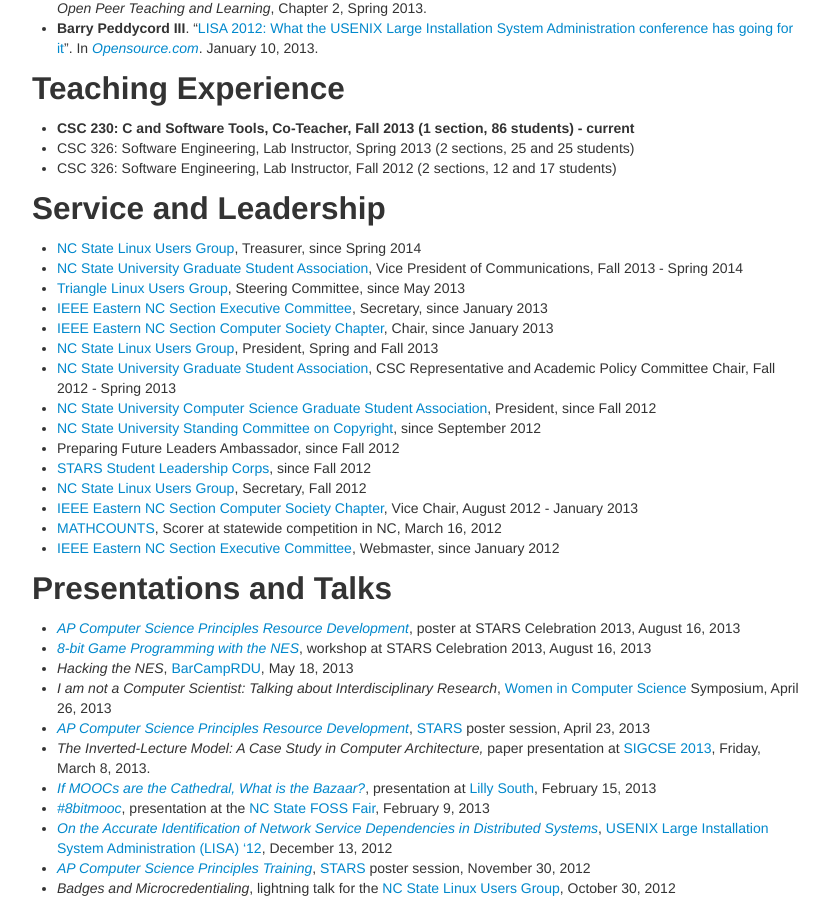
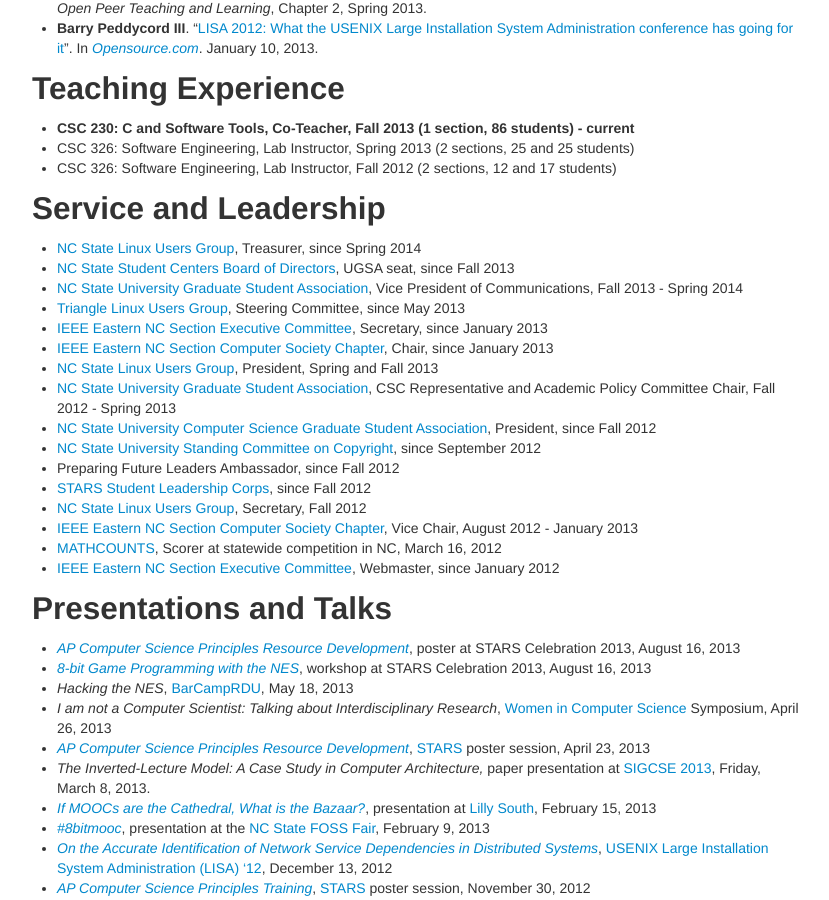
Before and after one commit to isharacomix/oldsite, a Jekyll site: the page built from cv.md, in a window 1280 px wide and 900 px high, scrolled down 1432 px. Shown: the whole window, without its empty margins (323-1152 px from the left). Built offline with Jekyll 4.4.1, drawn with Linux system fonts in a browser that asks for light colours.

Commit message:
Update cv.md
Added BOD role.

```diff
--- a/cv.md
+++ b/cv.md
@@ -69,6 +69,7 @@
 Service and Leadership
 ----------------------
  * [NC State Linux Users Group](http://lug.ncsu.edu), Treasurer, since Spring 2014
+ * [NC State Student Centers Board of Directors](http://www.ncsu.edu/student_center/bod/), UGSA seat, since Fall 2013
  * [NC State University Graduate Student Association](http://ugsa.ncsu.edu), Vice President of Communications, Fall 2013 - Spring 2014
  * [Triangle Linux Users Group](http://trilug.org), Steering Committee, since May 2013
  * [IEEE Eastern NC Section Executive Committee](http://sites.ieee.org/encs/), Secretary, since January 2013
```
